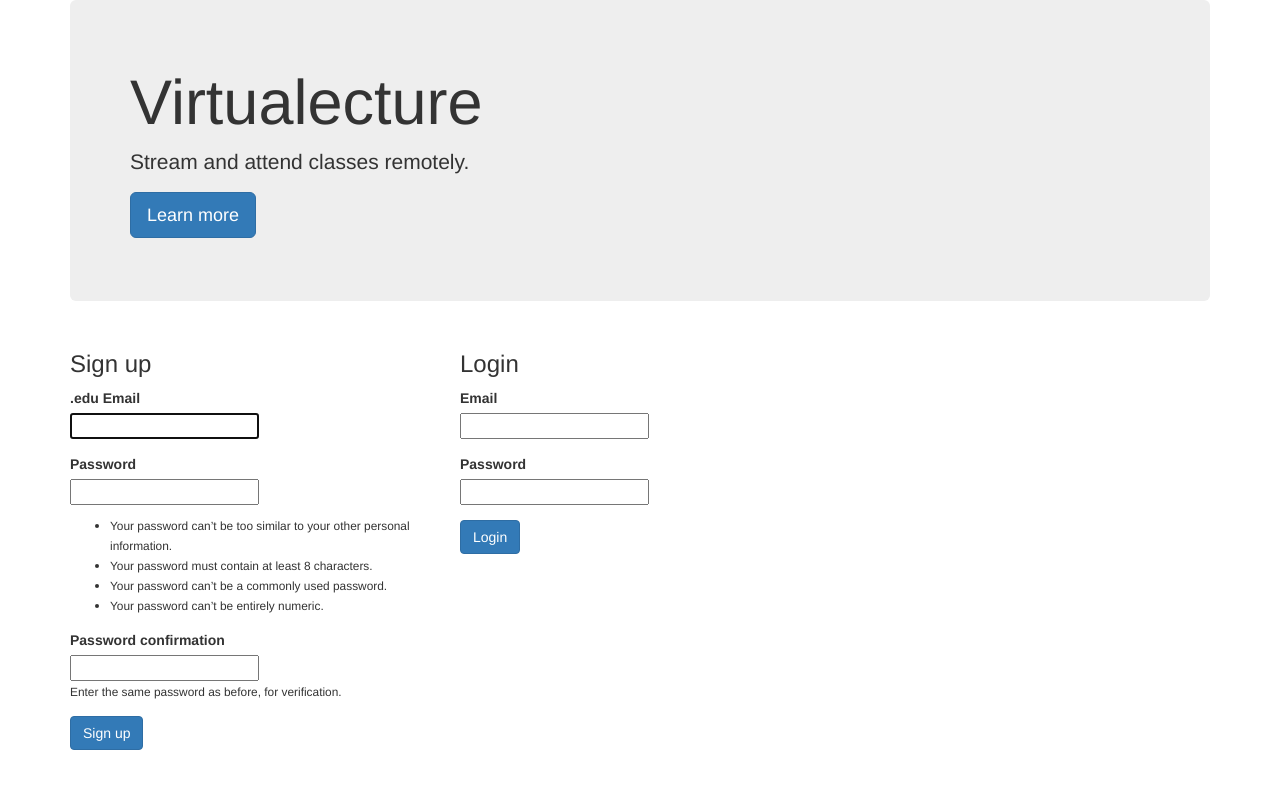
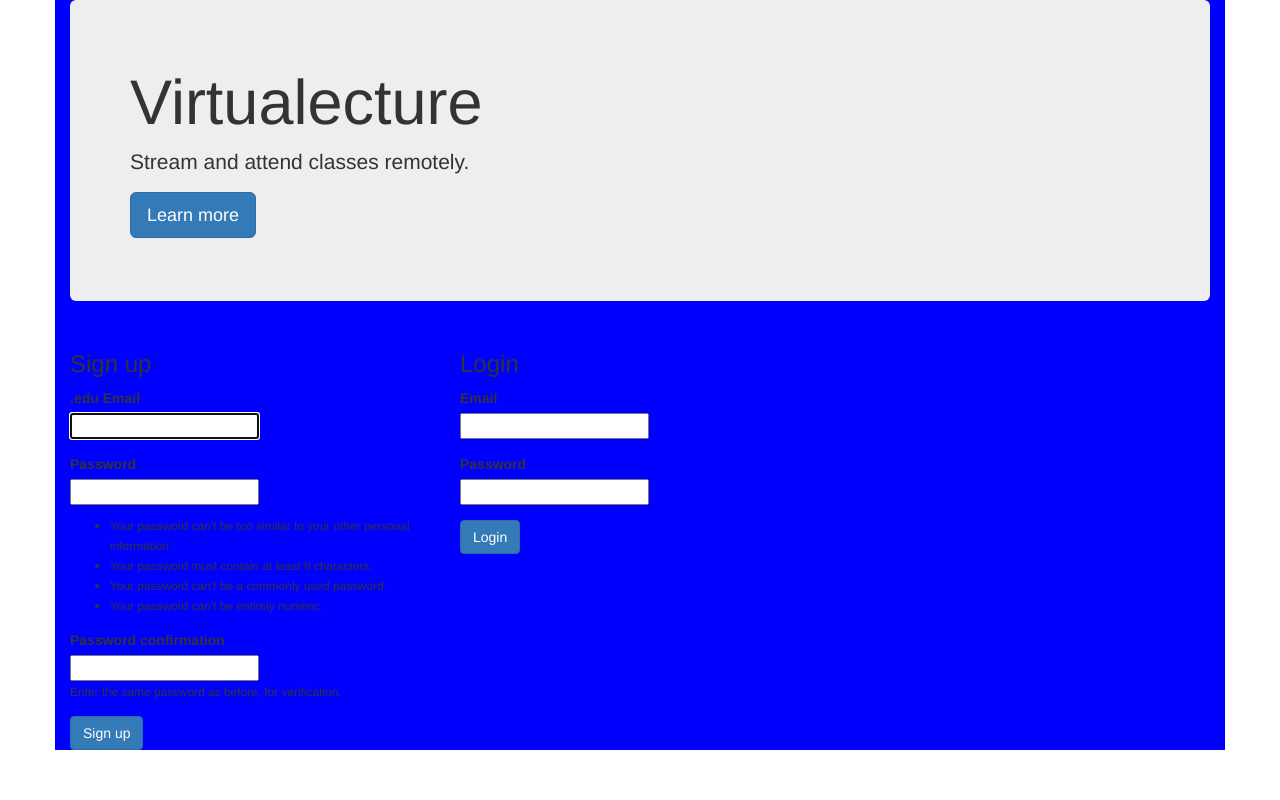
Before and after one commit to renzobautista/virtualecture, a Django app: page / in a window 1280 px wide. Run offline with Django 3.2, Linux system fonts and the light colour scheme; parts of the project's set-up code (start-up, migrations or seed data) failed here and were passed over; some libraries are stand-ins or nearby versions.

Commit message:
Testing commit

```diff
--- a/portal/static/portal/css/portal.css
+++ b/portal/static/portal/css/portal.css
@@ -1,3 +1,8 @@
 body {
     background: white;
 }
+
+#siteContainer{
+
+	background-color:blue;
+}
```
